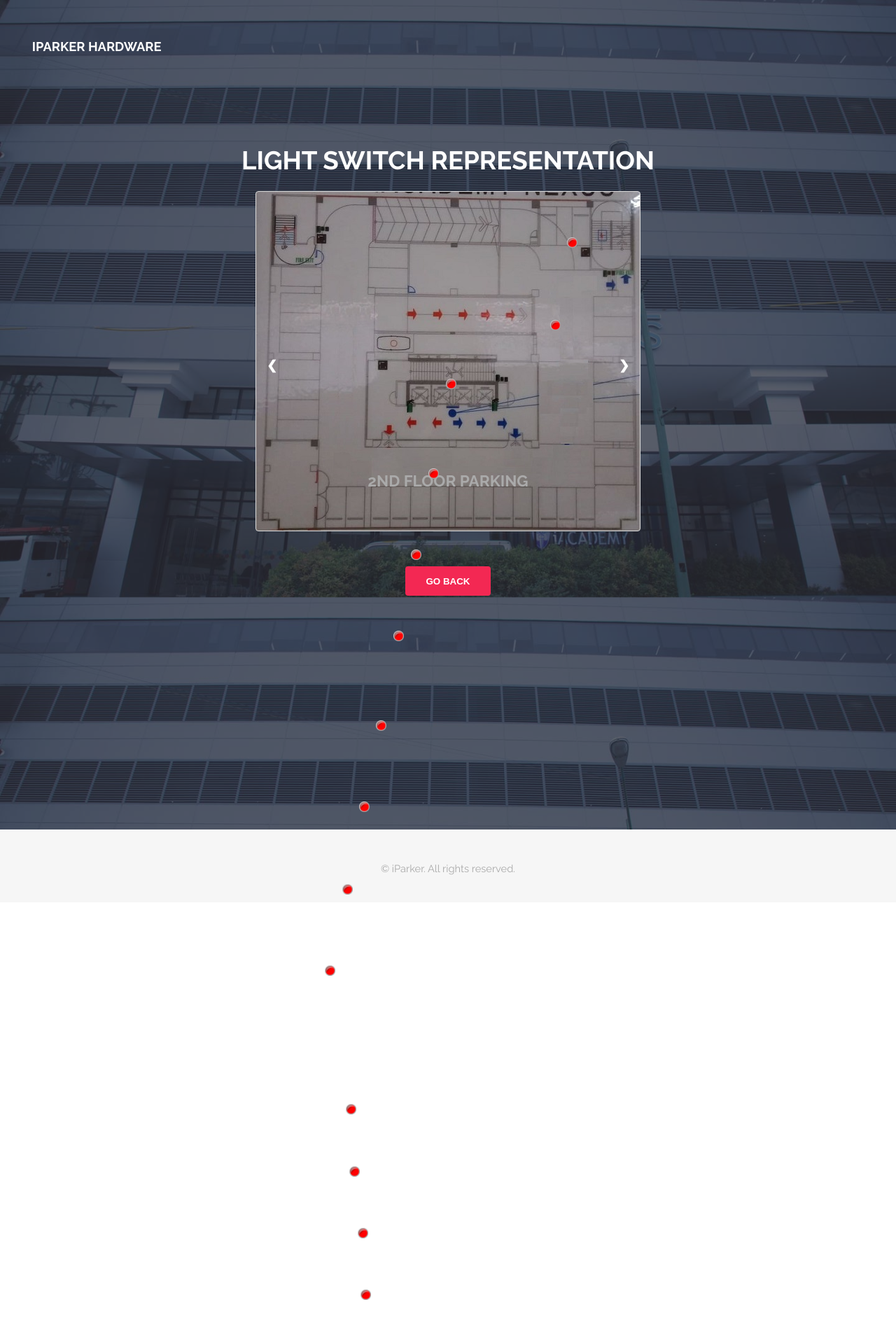
After one commit to JasserEdge/iParker-QA, a PHP site: page /addswitchpark.php in a window 1280 px wide. The commit adds this page. Shown: the top 1920 px of the page at 70% size. Run offline with PHP 8.4, Linux system fonts and the light colour scheme.

Commit message:
started 'hardware replacement' and added a few changes

```diff
--- /dev/null
+++ b/addswitchpark.php
@@ -0,0 +1,249 @@
+<html>
+	<head>
+		<title>iParker Light Switch Representation</title>
+		<meta charset="utf-8" />
+		<meta name="viewport" content="width=device-width, initial-scale=1" />
+		<!--Main CSS-->
+		<link rel="stylesheet" href="assets/css/main.css" />
+		<link rel="stylesheet" href="assets/css/alert.css" />
+
+	</head>
+	<body class="landing">
+		<!-- Header -->
+		<header id="header" class="alt">
+			<h1><strong><a href="">iParker HARDWARE</a></strong></h1>
+		</header>
+
+		<a href="#menu" class="navPanelToggle"><span class="fa fa-bars"></span></a>
+
+
+		<!-- Banner -->
+			<section id="banner" class="wrapper style1">
+				<div class="container">
+					<header class="major special">
+						<h2>Light Switch Representation<h2>
+
+                        <div class="slideshow-container">
+                            <div class="mySlides fade">
+                                <div style="background: url('images/2ndflr.jpg'); border: 1px solid #ddd; border-radius: 4px; width:550px; height:486px; position: relative;">
+                                <div class="text"><p>2nd Floor Parking</p></div>
+                                <form class="form" action="addparkspot.php" method="post">
+                                    <input type="image" name="parkingSpotss" src='images/red.png' value="1-2nd" style="position: relative; top:65px; left:178px; width:15px; height:15px;">
+                                </form>
+                                <form class="form" action="addparkspot.php" method="post">
+                                    <input type="image" name="parkingSpots" src='images/red.png' value="2-2nd" style="position: relative; top:95px; left:154px; width:15px; height:15px;">
+                                </form>
+                                <form class="form" action="addparkspot.php" method="post">
+                                    <input type="image" name="parkingSpots" src='images/red.png' value="3-2nd" style="position: relative; top:90px; left:5px; width:15px; height:15px;">
+                                </form>
+                                <form class="form" action="addparkspot.php" method="post">
+                                    <input type="image" name="parkingSpots" src='images/red.png' value="4-2nd" style="position: relative; top:130px; left:-20px; width:15px; height:15px;">
+                                </form>
+                                <form class="form" action="addparkspot.php" method="post">
+                                    <input type="image" name="parkingSpots" src='images/red.png' value="5-2nd" style="position: relative; top:158px; left:-45px; width:15px; height:15px;">
+                                </form>
+                                <form class="form" action="addparkspot.php" method="post">
+                                    <input type="image" name="parkingSpots" src='images/red.png' value="6-2nd" style="position: relative; top:185px; left:-70px; width:15px; height:15px;">
+                                </form>
+
+                                <form class="form" action="addparkspot.php" method="post">
+                                    <input type="image" name="parkingSpots" src='images/red.png' value="6-2nd" style="position: relative; top:225px; left:-95px; width:15px; height:15px;">
+                                </form>
+                                <form class="form" action="addparkspot.php" method="post">
+                                    <input type="image" name="parkingSpots" src='images/red.png' value="7-2nd" style="position: relative; top:253px; left:-119px; width:15px; height:15px;">
+                                </form>
+                                <form class="form" action="addparkspot.php" method="post">
+                                    <input type="image" name="parkingSpots" src='images/red.png' value="8-2nd" style="position: relative; top:282px; left:-143px; width:15px; height:15px;">
+                                </form>
+                                <form class="form" action="addparkspot.php" method="post">
+                                    <input type="image" name="parkingSpots" src='images/red.png' value="9-2nd"  style="position: relative; top:310px; left:-168px; width:15px; height:15px;">
+                                </form>
+                                <form class="form" action="addparkspot.php" method="post">
+                                    <input type="image" name="parkingSpots" src='images/red.png' value="10-2nd" style="position: relative; top:420px; left:-138px; width:15px; height:15px;">
+                                </form>
+                                <form class="form" action="addparkspot.php" method="post">
+                                    <input type="image" name="parkingSpots" src='images/red.png' value="11-2nd" style="position: relative; top:420px; left:-133px; width:15px; height:15px;">
+                                </form>
+
+                                <form class="form" action="addparkspot.php" method="post">
+                                    <input type="image" name="parkingSpots" src='images/red.png' value="12-2nd" style="position: relative; top:420px; left:-121px; width:15px; height:15px;">
+                                </form>
+                                <form class="form" action="addparkspot.php" method="post">
+                                    <input type="image" name="parkingSpots" src='images/red.png' value="13-2nd" style="position: relative; top:420px; left:-117px; width:15px; height:15px;">
+                                </form>
+                                <form class="form" action="addparkspot.php" method="post">
+                                    <input type="image" name="parkingSpots" src='images/red.png' value="14-2nd" style="position: relative; top:420px; left:-111px; width:15px; height:15px;">
+                                </form>
+                                <form class="form" action="addparkspot.php" method="post">
+                                    <input type="image" name="parkingSpots" src='images/red.png' value="15-2nd" style="position: relative; top:420px; left:-108px; width:15px; height:15px;">
+                                </form>
+                                <form class="form" action="addparkspot.php" method="post">
+                                    <input type="image" name="parkingSpots" src='images/red.png' value="16-2nd" style="position: relative; top:420px; left:-96px; width:15px; height:15px;">
+                                </form>
+                                <form class="form" action="addparkspot.php" method="post">
+                                    <input type="image" name="parkingSpots" src='images/red.png' value="17-2nd" style="position: relative; top:420px; left:-93px; width:15px; height:15px;">
+                                </form>
+
+                                <form class="form" action="addparkspot.php" method="post">
+                                    <input type="image" name="parkingSpots" src='images/red.png' value="18-2nd" style="position: relative; top:420px; left:-88px; width:15px; height:15px;">
+                                </form>
+                                <form class="form" action="addparkspot.php" method="post">
+                                    <input type="image" name="parkingSpots" src='images/red.png' value="19-2nd" style="position: relative; top:420px; left:-84px; width:15px; height:15px;">
+                                </form>
+                                <form class="form" action="addparkspot.php" method="post">
+                                    <input type="image" name="parkingSpots" src='images/red.png' value="20-2nd" style="position: relative; top:420px; left:-73px; width:15px; height:15px;">
+                                </form>
+                                <form class="form" action="addparkspot.php" method="post">
+                                    <input type="image" name="parkingSpots" src='images/red.png' value="21-2nd" style="position: relative; top:420px; left:-70px; width:15px; height:15px;">
+                                </form>
+                                <form class="form" action="addparkspot.php" method="post">
+                                    <input type="image" name="parkingSpots" src='images/red.png' value="22-2nd" style="position: relative; top:420px; left:-66px; width:15px; height:15px;">
+                                </form>
+                                <form class="form" action="addparkspot.php" method="post">
+                                    <input type="image" name="parkingSpots" src='images/red.png' value="23-2nd" style="position: relative; top:325px; left:356px; width:15px; height:15px;">
+                                </form>
+
+                                <form class="form" action="addparkspot.php" method="post">
+                                    <input type="image" name="parkingSpots" src='images/red.png' value="24-2nd" style="position: relative; top:301px; left:333px; width:15px; height:15px;">
+                                </form>
+                                <form class="form" action="addparkspot.php" method="post">
+                                    <input type="image" name="parkingSpots" src='images/red.png' value="25-2nd" style="position: relative; top:265px; left:310px; width:15px; height:15px;">
+                                </form>
+                                <form class="form" action="addparkspot.php" method="post">
+                                    <input type="image" name="parkingSpots" src='images/red.png' value="26-2nd" style="position: relative; top:235px; left:285px; width:15px; height:15px;">
+                                </form>
+                                <form class="form" action="addparkspot.php" method="post">
+                                    <input type="image" name="parkingSpots" src='images/red.png' value="27-2nd" style="position: relative; top:208px; left:261px; width:15px; height:15px;">
+                                </form>
+                                <form class="form" action="addparkspot.php" method="post">
+                                    <input type="image" name="parkingSpots" src='images/red.png' value="28-2nd" style="position: relative; top:180px; left:238px; width:15px; height:15px;">
+                                </form>
+                                <form class="form" action="addparkspot.php" method="post">
+                                    <input type="image" name="parkingSpots" src='images/red.png' value="29-2nd" style="position: relative; top:143px; left:215px; width:15px; height:15px;">
+                                </form>
+
+                                <form class="form" action="addparkspot.php" method="post">
+                                    <input type="image" name="parkingSpots" src='images/red.png' value="30-2nd" style="position: relative; top:115px; left:190px; width:15px; height:15px;">
+                                </form>
+                                <form class="form" action="addparkspot.php" method="post">
+                                    <input type="image" name="parkingSpots" src='images/red.png' value="31-2nd" style="position: relative; top:85px; left:165px; width:15px; height:15px;">
+                                </form>
+                                <form class="form" action="addparkspot.php" method="post">
+                                    <input type="image" name="parkingSpots" src='images/red.png' value="32-2nd" style="position: relative; top:-30px; left:94px; width:15px; height:15px;">
+                                </form>
+                                <form class="form" action="addparkspot.php" method="post">
+                                    <input type="image" name="parkingSpots" src='images/red.png' value="33-2nd" style="position: relative; top:-30px; left:23px; width:15px; height:15px;">
+                                </form>
+                            </div>
+
+                        </div>
+
+                            <div class="mySlides fade">
+                                <div style="background: url('images/4thflr.jpg'); border: 1px solid #ddd; border-radius: 4px; width:550px; height:486px; position: relative;">
+                                    <div class="text"><p>4th Floor Parking</p></div>
+                                    <img src='images/red.png' style="position: relative; top:23px; left:128px; width:15px; height:15px;">
+                                    <img src='images/red.png' style="position: relative; top:23px; left:71px; width:15px; height:15px;">
+                                    <img src='images/red.png' style="position: relative; top:103px; left:5px; width:15px; height:15px;">
+                                    <img src='images/red.png' style="position: relative; top:143px; left:-17px; width:15px; height:15px;">
+                                    <img src='images/red.png' style="position: relative; top:173px; left:-39px; width:15px; height:15px;">
+                                    <img src='images/red.png' style="position: relative; top:203px; left:-63px; width:15px; height:15px;">
+
+                                    <img src='images/red.png' style="position: relative; top:240px; left:-87px; width:15px; height:15px;">
+                                    <img src='images/red.png' style="position: relative; top:269px; left:-110px; width:15px; height:15px;">
+                                    <img src='images/red.png' style="position: relative; top:299px; left:-133px; width:15px; height:15px;">
+                                    <img src='images/red.png' style="position: relative; top:327px; left:-155px; width:15px; height:15px;">
+                                    <img src='images/red.png' style="position: relative; top:354px; left:-178px; width:15px; height:15px;">
+                                    <img src='images/red.png' style="position: relative; top:417px; left:-150px; width:15px; height:15px;">
+
+                                    <img src='images/red.png' style="position: relative; top:417px; left:-145px; width:15px; height:15px;">
+                                    <img src='images/red.png' style="position: relative; top:416px; left:-134px; width:15px; height:15px;">
+                                    <img src='images/red.png' style="position: relative; top:414px; left:-130px; width:15px; height:15px;">
+                                    <img src='images/red.png' style="position: relative; top:413px; left:-127px; width:15px; height:15px;">
+                                    <img src='images/red.png' style="position: relative; top:413px; left:-124px; width:15px; height:15px;">
+                                    <img src='images/red.png' style="position: relative; top:413px; left:-115px; width:15px; height:15px;">
+
+                                    <img src='images/red.png' style="position: relative; top:413px; left:-113px; width:15px; height:15px;">
+                                    <img src='images/red.png' style="position: relative; top:413px; left:-109px; width:15px; height:15px;">
+                                    <img src='images/red.png' style="position: relative; top:412px; left:-106px; width:15px; height:15px;">
+                                    <img src='images/red.png' style="position: relative; top:412px; left:-97px; width:15px; height:15px;">
+                                    <img src='images/red.png' style="position: relative; top:412px; left:-95px; width:15px; height:15px;">
+                                    <img src='images/red.png' style="position: relative; top:363px; left:405px; width:15px; height:15px;">
+
+                                    <img src='images/red.png' style="position: relative; top:323px; left:420px; width:15px; height:15px;">
+                                    <img src='images/red.png' style="position: relative; top:299px; left:396px; width:15px; height:15px;">
+                                    <img src='images/red.png' style="position: relative; top:265px; left:373px; width:15px; height:15px;">
+                                    <img src='images/red.png' style="position: relative; top:240px; left:350px; width:15px; height:15px;">
+                                    <img src='images/red.png' style="position: relative; top:212px; left:327px; width:15px; height:15px;">
+                                    <img src='images/red.png' style="position: relative; top:186px; left:303px; width:15px; height:15px;">
+
+                                    <img src='images/red.png' style="position: relative; top:150px; left:280px; width:15px; height:15px;">
+                                    <img src='images/red.png' style="position: relative; top:122px; left:258px; width:15px; height:15px;">
+                                    <img src='images/red.png' style="position: relative; top:93px; left:235px; width:15px; height:15px;">
+                                    <img src='images/red.png' style="position: relative; top:54px; left:211px; width:15px; height:15px;">
+                                    <img src='images/red.png' style="position: relative; top:88px; left:63px; width:15px; height:15px;">
+                                    <img src='images/red.png' style="position: relative; top:88px; left:12px; width:15px; height:15px;">
+
+                                    <img src='images/red.png' style="position: relative; top:88px; left:-40px; width:15px; height:15px;">
+                                    <img src='images/red.png' style="position: relative; top:88px; left:-90px; width:15px; height:15px;">
+                                    <img src='images/red.png' style="position: relative; top:88px; left:-150px; width:15px; height:15px;">
+                                    <img src='images/red.png' style="position: relative; top:88px; left:-200px; width:15px; height:15px;">
+                                    <img src='images/red.png' style="position: relative; top:88px; left:-253px; width:15px; height:15px;">
+                                    <img src='images/red.png' style="position: relative; top:88px; left:-306px; width:15px; height:15px;">
+                                </div>
+                            </div>
+                            <a class="prev" onclick="plusSlides(-1)">&#10094;</a>
+                            <a class="next" onclick="plusSlides(1)">&#10095;</a>
+                        </div>
+
+                        <br><p><button onclick="goBack()" class="button special">Go Back</button></div>
+					</header>
+
+                    <footer>
+
+                    </footer>
+
+				</div>
+			</section>
+		<!-- Footer -->
+			<footer id="footer">
+				<div class="copyright">
+					&copy; iParker. All rights reserved.
+				</div>
+			</footer>
+
+		<!-- Scripts -->
+			<script src="assets/js/jquery.min.js"></script>
+			<script src="assets/js/skel.min.js"></script>
+			<script src="assets/js/util.js"></script>
+			<script src="assets/js/main.js"></script>
+
+            <script>
+                var slideIndex = 1;
+                showSlides(slideIndex);
+
+                function plusSlides(n) {
+                showSlides(slideIndex += n);
+                }
+
+                function currentSlide(n) {
+                showSlides(slideIndex = n);
+                }
+
+                function goBack() {
+                    window.history.back();
+                }
+
+                function showSlides(n) {
+                var i;
+                var slides = document.getElementsByClassName("mySlides");
+                if (n > slides.length) {slideIndex = 1}
+                if (n < 1) {slideIndex = slides.length}
+                for (i = 0; i < slides.length; i++) {
+                    slides[i].style.display = "none";
+                }
+                slides[slideIndex-1].style.display = "block";
+                }
+            </script>
+
+	</body>
+</html>
--- a/index.php
+++ b/index.php
@@ -101,6 +101,11 @@ $numOfSlots = 76 - mysqli_num_rows($data);
 			<script src="assets/js/skel.min.js"></script>
 			<script src="assets/js/util.js"></script>
 			<script src="assets/js/main.js"></script>
+			<script>
+			if (location.href.indexOf('reload')==-1){
+				location.href=location.href+'?reload';
+			}
+			</script>
 
 	</body>
 </html>
--- a/parkingspots.php
+++ b/parkingspots.php
@@ -95,6 +95,7 @@
 <html>
 	<head>
 		<title>iParker Management System</title>
+        <meta http-equiv="refresh" content="5" >
 		<meta charset="utf-8" />
 		<meta name="viewport" content="width=device-width, initial-scale=1" />
 		<!--Main CSS-->
--- a/parkmanage.php
+++ b/parkmanage.php
@@ -53,6 +53,7 @@
 	<head>
 		<title>iParker Management System</title>
 		<meta charset="utf-8" />
+		<meta http-equiv="refresh" content="30" >
 		<meta name="viewport" content="width=device-width, initial-scale=1" />
 		<!--Main CSS-->
 		<link rel="stylesheet" href="assets/css/main.css" />
@@ -149,7 +150,7 @@
 								<th><h4 style="color:white">Time-in</h4></th>
 								<th><h4 style="color:white">Time-out</h4></th>
 								<th><h4 style="color:white">Date</h4></th>
-								<th><button id="myBtn" class="button small special">Add a Vehicle</button></th>
+								<th></th>
 							</tr>
 							<?php
 								if($data) {
@@ -170,6 +171,7 @@
 								// mysqli_close($conn); //close connection
 							?>
 						</table>
+						<button id="myBtn" class="button special">Add a Vehicle</button>
 						</div>
 
 				</div>
```
Also changed, not shown: addparkspot.php (added, +27 -0 lines).
